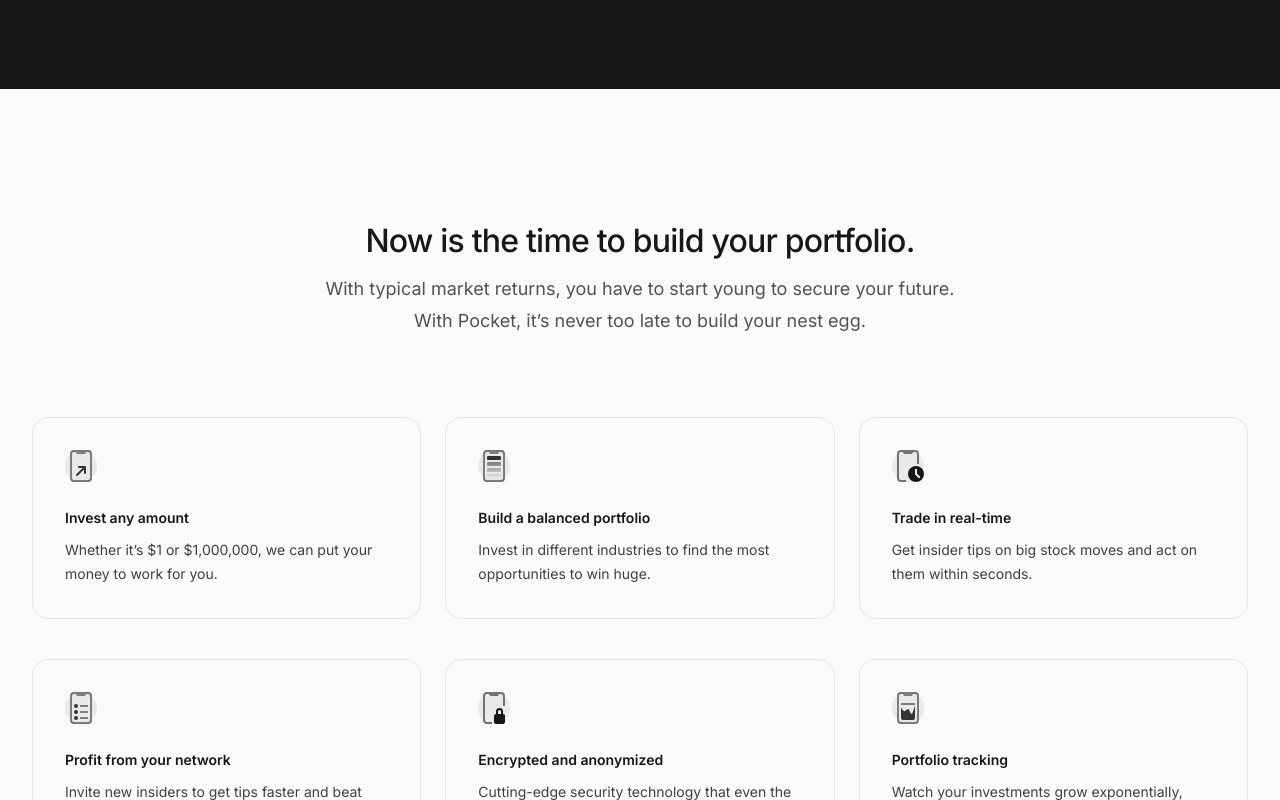
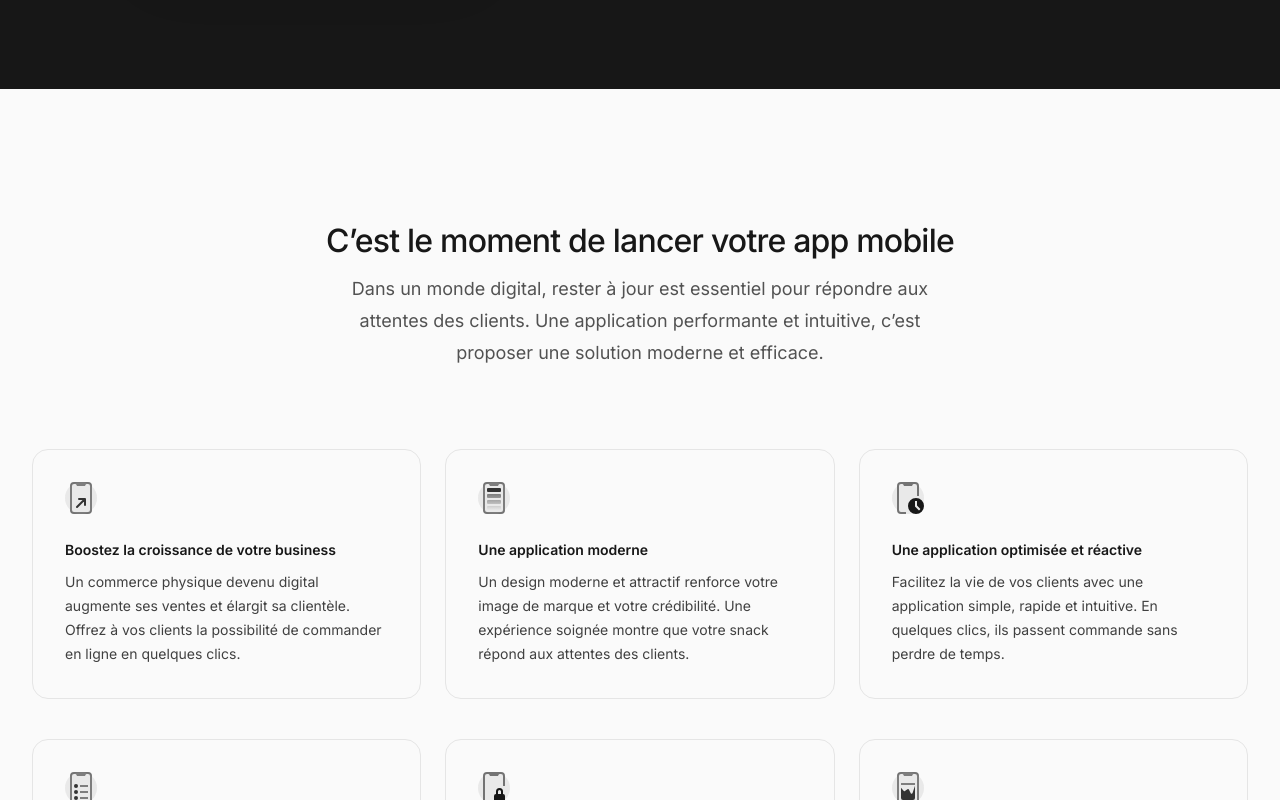
Before and after one commit to Iskandar835/landing-page, a Next.js app: page / in a window 1280 px wide. Shown: the part 2000-2800 px from the top of the page. Built offline with nearby package versions, Linux system fonts and the light colour scheme.

Commit message:
chore(content): optimisation du contenu

```diff
--- a/src/components/SecondaryFeatures.tsx
+++ b/src/components/SecondaryFeatures.tsx
@@ -4,39 +4,39 @@ import { Container } from '@/components/Container'
 
 const features = [
   {
-    name: 'Invest any amount',
+    name: 'Boostez la croissance de votre business',
     description:
-      'Whether it’s $1 or $1,000,000, we can put your money to work for you.',
+      'Un commerce physique devenu digital augmente ses ventes et élargit sa clientèle. Offrez à vos clients la possibilité de commander en ligne en quelques clics.',
     icon: DeviceArrowIcon,
   },
   {
-    name: 'Build a balanced portfolio',
+    name: 'Une application moderne',
     description:
-      'Invest in different industries to find the most opportunities to win huge.',
+      'Un design moderne et attractif renforce votre image de marque et votre crédibilité. Une expérience soignée montre que votre snack répond aux attentes des clients.',
     icon: DeviceCardsIcon,
   },
   {
-    name: 'Trade in real-time',
+    name: 'Une application optimisée et réactive',
     description:
-      'Get insider tips on big stock moves and act on them within seconds.',
+      'Facilitez la vie de vos clients avec une application simple, rapide et intuitive. En quelques clics, ils passent commande sans perdre de temps.',
     icon: DeviceClockIcon,
   },
   {
-    name: 'Profit from your network',
+    name: 'Un meilleur positionnement sur le marché',
     description:
-      'Invite new insiders to get tips faster and beat even other Pocket users.',
+      'Démarquez-vous de vos concurrents avec une solution digitale claire et efficace. Une application mobile est un atout stratégique pour attirer plus de clients.',
     icon: DeviceListIcon,
   },
   {
-    name: 'Encrypted and anonymized',
+    name: 'Profitez d’une application sécurisée',
     description:
-      'Cutting-edge security technology that even the NSA doesn’t know about keeps you hidden.',
+      'La cybersécurité est primordiale. Avec notre expertise, vous bénéficiez d’une application fiable qui protège les données de vos clients.',
     icon: DeviceLockIcon,
   },
   {
-    name: 'Portfolio tracking',
+    name: 'Suivi des commandes en temps réel',
     description:
-      'Watch your investments grow exponentially, leaving other investors in the dust.',
+      'Un tableau de bord intuitif permet à votre restaurant de suivre chaque commande en direct et de garder le contrôle.',
     icon: DeviceChartIcon,
   },
 ]
@@ -196,11 +196,12 @@ export function SecondaryFeatures() {
       <Container>
         <div className="mx-auto max-w-2xl sm:text-center">
           <h2 className="text-3xl font-medium tracking-tight text-gray-900">
-            Now is the time to build your portfolio.
+            C’est le moment de lancer votre app mobile
           </h2>
           <p className="mt-2 text-lg text-gray-600">
-            With typical market returns, you have to start young to secure your
-            future. With Pocket, it’s never too late to build your nest egg.
+            Dans un monde digital, rester à jour est essentiel pour répondre aux
+            attentes des clients. Une application performante et intuitive,
+            c’est proposer une solution moderne et efficace.
           </p>
         </div>
         <ul
```
